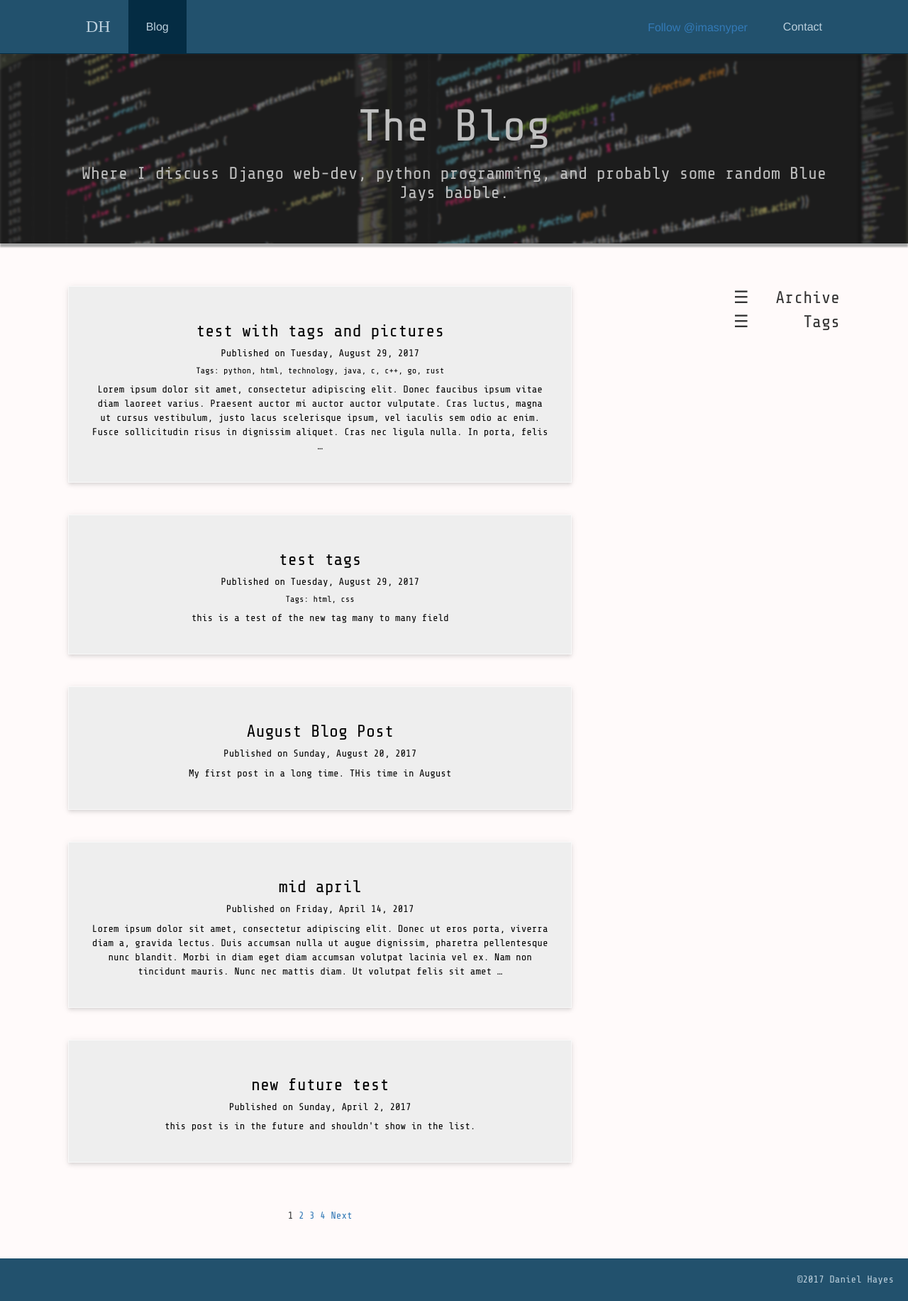
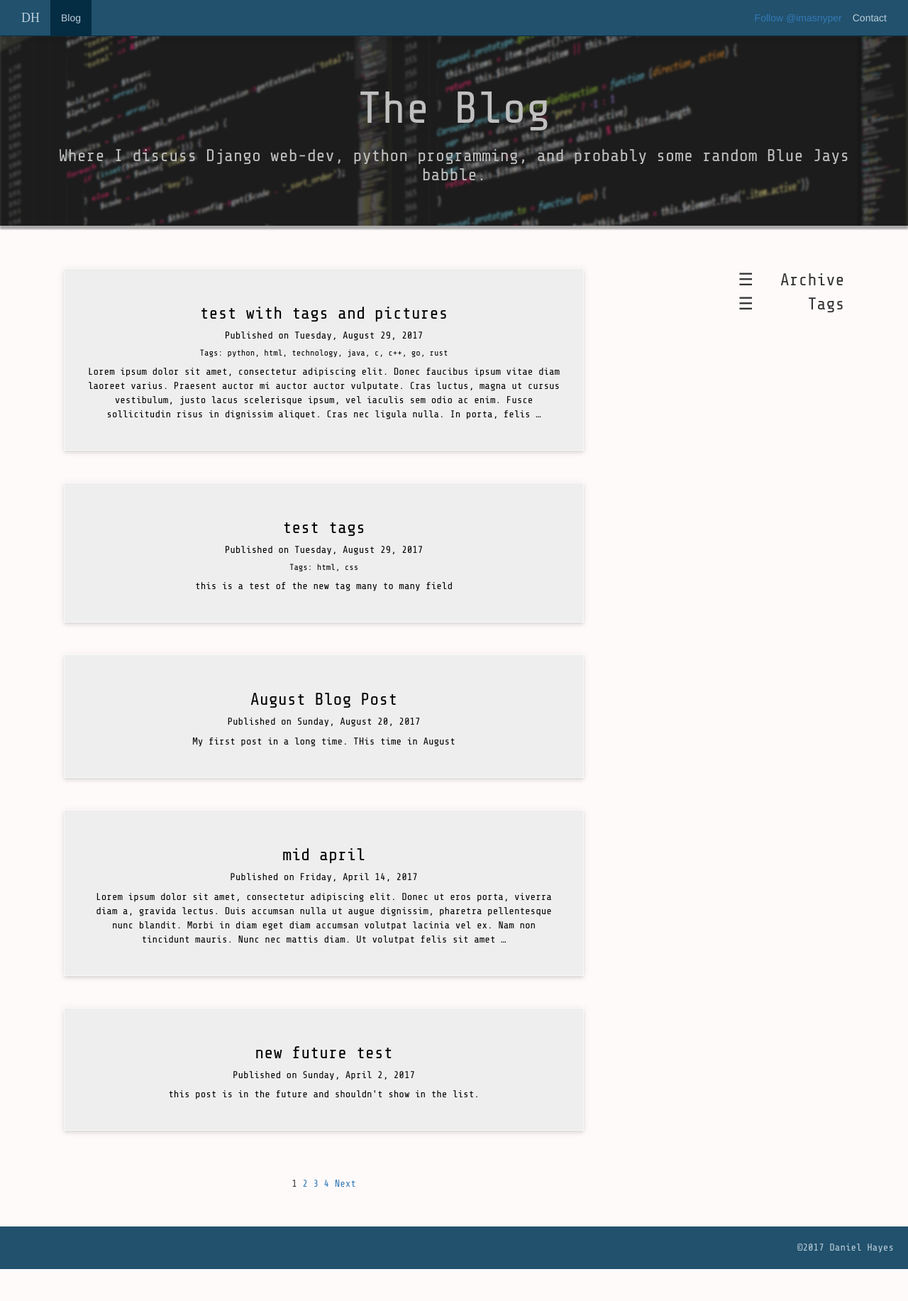
Before and after one commit to imasnyper/danielhayes, a Django app: page /blog/ in a window 1280 px wide. Shown: the whole page at 71% size. After the commit the page ends 1788 px from the top, so only its background shows below. Run offline with Django 3.2, Linux system fonts and the light colour scheme; data comes from the database, SQL or seed files in the repository; parts of the project's set-up code (start-up, migrations or seed data) failed here and were passed over; some libraries are stand-ins or nearby versions; some web fonts are replaced.

Commit message:
some major style fixups for mobile viewing. recently broke this when adding the slide-in side nav bar.

```diff
--- a/blog/static/blog/blog_style.css
+++ b/blog/static/blog/blog_style.css
@@ -7,8 +7,9 @@
   border-color: #042C43;
 }*/
 
-.btn-group-sm {
-    padding: 0 auto;
+
+.blog-container {
+    padding: 0 7%;
 }
 
 img{
@@ -34,7 +35,7 @@ ul.no-style {
 }
 
 .post-container {
-    padding-left: 0;
+    padding: 0;
 }
 
 .post-title {
@@ -190,7 +191,7 @@ a:active.tag-links {
 .archive-nav a {
     padding: 8px 8px 8px 64px;
     text-decoration: none;
-    font-size: 24px;
+    font-size: 22px;
     color: #818181;
     display: block;
     transition: 0.3s
@@ -238,7 +239,7 @@ a:active.tag-links {
 }
 
 .tag-nav h3 {
-    padding: 8px 8px 8px 64px;
+    padding: 8px 8px 8px 8px;
     color: #818181;
 }
 
@@ -259,14 +260,14 @@ a:active.tag-links {
 
 /* Style page content - use this if you want to push the page content to the right when you open the side navigation */
 #main {
-    transition: margin-right .5s;
+    transition: 0.5s;
 }
 
 /* On smaller screens, where height is less than 450px, change the style of the archive-nav (less padding and a smaller font size) */
-@media screen and (max-height: 450px) {
+/* @media screen and (max-height: 450px) {
     .archive-nav {padding-top: 75px;}
     .archive-nav a {font-size: 18px;}
-}
+} */
 
 /*
 .post-archive{
--- a/blog/static/blog/script.js
+++ b/blog/static/blog/script.js
@@ -1,19 +1,19 @@
 function openArchiveNav() {
-    document.getElementById("archive-nav").style.width = "350px";
-    document.getElementById("main").style.marginRight = "350px";
+    document.getElementById("archive-nav").style.width = "320px";
+/*     document.getElementById("main").style.paddingRight = "320px"; */
 }
 
 function closeArchiveNav() {
     document.getElementById("archive-nav").style.width = "0";
-    document.getElementById("main").style.marginRight = "0";
+/*     document.getElementById("main").style.paddingRight = "0"; */
 }
 
 function openTagNav() {
-    document.getElementById("tag-nav").style.width = "350px";
-    document.getElementById("main").style.marginRight = "350px";
+    document.getElementById("tag-nav").style.width = "320px";
+/*     document.getElementById("main").style.paddingRight = "320px"; */
 }
 
 function closeTagNav() {
     document.getElementById("tag-nav").style.width = "0";
-    document.getElementById("main").style.marginRight = "0";
+/*     document.getElementById("main").style.paddingRight = "0"; */
 }
--- a/blog/templates/blog/base_blog.html
+++ b/blog/templates/blog/base_blog.html
@@ -16,9 +16,7 @@ active
 {% block content %}
 {% block page_header %}
 {% endblock page_header %}
-<div class="row">
-
-</div>
+<div class="blog-container">
     <div class="row">
         <div class="col-sm-8 text-center post-container">
             {% block post_detail %}
@@ -88,27 +86,10 @@ active
             <div class="archive-button" onclick="openArchiveNav()"><span class="hamburger">&#9776;</span>Archive</div>
             <div class="tag-button" onclick="openTagNav()"><span class="hamburger">&#9776;</span>Tags</div>
         </div>
-    {% comment %}
-<!--    <div class="col-sm-4 text-right post-archive">
-        {% block archive %}
-        <h4 class="archive-title">Post Archive</h4>
-        <div class="btn-group-vertical btn-group-sm">
-            {% for month in archive %}
-            <a href="{% url 'blog:archive' month.month|date:'Y' month.month|date:'m' %}" class="btn btn-primary">
-                <div class="text-left">
-                    {{ month.month|date:"F, Y" }}
-                    <div class="archive-count">
-                        <span>({{ month.c }})</span>
     </div>
 </div>
-            </a>
-            {% endfor %}
-        </div>
-        {% endblock %}
-    </div>-->
-    {% endcomment %}
-</div>
 
+<div class="blog-container">
     <div id="archive-nav" class="archive-nav">
         <a href="javascript:void(0)" class="closebtn" onclick="closeArchiveNav()">&times;</a>
         {% for month in archive %}
@@ -136,6 +117,6 @@ active
             No tags :(
         {% endif %}
     </div>
-
+</div>
 
 {% endblock %}
--- a/home/static/home/style.css
+++ b/home/static/home/style.css
@@ -1,4 +1,4 @@
-/* Contact Styling */
+/* /* Contact Styling */
 
 form {
     display: inline-block;
@@ -13,16 +13,16 @@ form {
 }
 
 
-/* Home Styling */
+/* Home Styling  */
 
-.color-primary-0 { color: #22516D }	/* Main Primary color */
-.color-primary-1 { color: #BBCFDC } /* light to dark */
+.color-primary-0 { color: #22516D }
+.color-primary-1 { color: #BBCFDC }
 .color-primary-2 { color: #527D96 }
 .color-primary-3 { color: #042C43 }
 .color-primary-4 { color: #000C12 }
 
 .jumbotron {
-    background-image: url('images/bg.png');
+     background-image: url('images/bg.png');
     background-position-x: 0px;
     background-position-y: 0px;
     background-size: 100%;
@@ -32,8 +32,8 @@ form {
     margin-bottom: 60px;
     box-shadow: 0 5px 2px darkgrey;
     border-radius: 0 !important;
-    padding-left: 7.5% !important;
-    padding-right: 7.5% !important;
+/*     padding-left: 7.5% !important;
+    padding-right: 7.5% !important; */
 }
 
 .jumbotron-subheading {
@@ -50,16 +50,18 @@ form {
 @media (max-width: 768px) {
   .jumbotron {
     background-size: 200%
-    padding-left: 7.5%;
-    padding-right: 7.5%;
+/*     padding-left: 7.5%;
+    padding-right: 7.5%; */
   }
 }
 
+.home-container {
+    padding: 0 7%;
+}
+
 .container-fluid.content {
-  padding: 75px 0px 0px;
+  padding: 50px 0 0;
   background-color: snow;
-  min-height: 100vh;
-  min-width: 450px;
   font-family: 'Share Tech Mono', monospace;
 }
 
@@ -69,7 +71,7 @@ form {
 }
 
 .row {
-	padding: 0 7.5%;
+/* 	padding: 0 7.5%; */
 	margin: 0; /*fixes horizontal scroll bar showing up for now reason*/
 }
 
@@ -77,11 +79,11 @@ label {
     display: block;
 }
 
-.center-hor {
+/* .center-hor {
     margin: 0 auto;
     width: 50%;
     text-align: center;
-}
+}  */
 
 .right-align-hor {
     text-align: right;
@@ -92,15 +94,14 @@ label {
 .footer {
     padding: 20px 20px;
     margin: 20px 0 0 0;
-    background-position-x: 0px;
-    background-position-y: 0%;
-    background-size: 100%;
-    background-repeat: no-repeat;
-    background-attachment: fixed;
     background-color: #22516d;
     color: #bbcfdc;
     text-align: right;
     margin-top: 30px;
+}
+
+.twitter-link {
+    height: 50px;
 }
 
 .twitter-follow {
@@ -112,31 +113,31 @@ label {
 .navbar-toggle {
   line-height: 75px;
   height: 30px;
-  margin: 23px 0;
+/*   margin: 23px 0; */
 }
 
-.navbar-brand,
+/* .navbar-brand,
 .navbar-nav li a {
     line-height: 75px;
     height: 75px;
     padding-top: 0;
     padding-left: 25px;
     padding-right: 25px;
-}
+} */
 
-.nav-container {
+/* .nav-container {
   padding-left: 7.5%;
   padding-right: 7.5%;
-}
+} */
 
 .navbar-brand {
-  font-size: 24px;
+  /* font-size: 24px; */
 /*   padding-left: 0px; */
   font-family: 'Coda';
   margin-left: 0 !important;
 }
 
-.navbar-nav li a {
+/* .navbar-nav li a {
   font-size: 16px;
 }
 
@@ -146,15 +147,15 @@ label {
   margin: 0;
   font-size: 16px;
   padding-left: 40px;
-}
+} */
 
 .navbar-right {
     margin-right: 0 !important;
 }
 
-.navbar-right li {
+/* .navbar-right li {
     height: 75px;
-}
+} */
 
 /* .navbar-right li a {
     padding-right: 0;
@@ -269,4 +270,4 @@ label {
 .table {
   margin: auto;
   border: 2px solid gray;
-}
+} */
--- a/home/templates/home/base.html
+++ b/home/templates/home/base.html
@@ -28,8 +28,8 @@
 </head>
 <body>
 <div id="main">
-    <nav class="navbar navbar-default navbar-fixed-top">
-        <div class="container-fluid nav-container">
+    <nav class="container-fluid navbar navbar-default navbar-fixed-top">
+        <div class="nav-container">
             <div class="navbar-header">
                 <button type="button" class="navbar-toggle" data-toggle="collapse" data-target="#MyNavbar">
                     <span class="icon-bar"></span>
@@ -54,7 +54,7 @@
                     </li>
                 </ul>
                 <ul class="nav navbar-nav navbar-right">
-                    <li>
+                    <li class="twitter-link">
                         <div class="twitter-follow">
                             <a href="https://twitter.com/imasnyper" class="twitter-follow-button" data-show-screen-name="false" data-show-count="false">Follow @imasnyper</a><script async src="//platform.twitter.com/widgets.js" charset="utf-8"></script>
                         </div>
@@ -63,22 +63,6 @@
                         <a href="{% url 'home:contact' %}">Contact</a>
                     </li>
                 </ul>
-                {% comment %}
-                <!--<ul class="nav navbar-nav navbar-right">-->
-                    <!--{% if request.user.is_authenticated %}-->
-                    <!--<li class="navbar-text">-->
-                        <!--Hello {{ request.user.username|title }}.-->
-                    <!--</li>-->
-                    <!--<li class="padding-left-0">-->
-                        <!--<a href="{% url 'logout' %}">Logout?</a>-->
-                    <!--</li>-->
-                    <!--{% else %}-->
-                    <!--<li>-->
-                        <!--<a href="{% url 'login' %}">Login</a>-->
-                    <!--</li>-->
-                    <!--{% endif %}-->
-                <!--</ul>-->
-                {% endcomment %}
             </div>
         </div>
     </nav>
--- a/home/templates/home/index.html
+++ b/home/templates/home/index.html
@@ -7,6 +7,7 @@
 </div>
 {% endblock header %}
 {% block content %}
+<div class="home-container">
     {% if blurbs %}
         {% for blurb in blurbs %}
             {% if forloop.first %}<div class="row">{% endif %}
@@ -20,8 +21,10 @@
             {% if forloop.last %}</div>{% endif %}
         {% endfor %}
     {% endif %}
+</div>
 {% endblock content %}
 {% block contact %}
+<div class="home-container">
     <div class="center-hor">
         <h2>Contact</h2>
         <form role="form" action="" method="post">
@@ -30,4 +33,5 @@
             <button type="submit">Submit</button>
         </form>
     </div>
+</div>
 {% endblock contact %}
```
Lines whose indentation alone changed are shown as unchanged.
